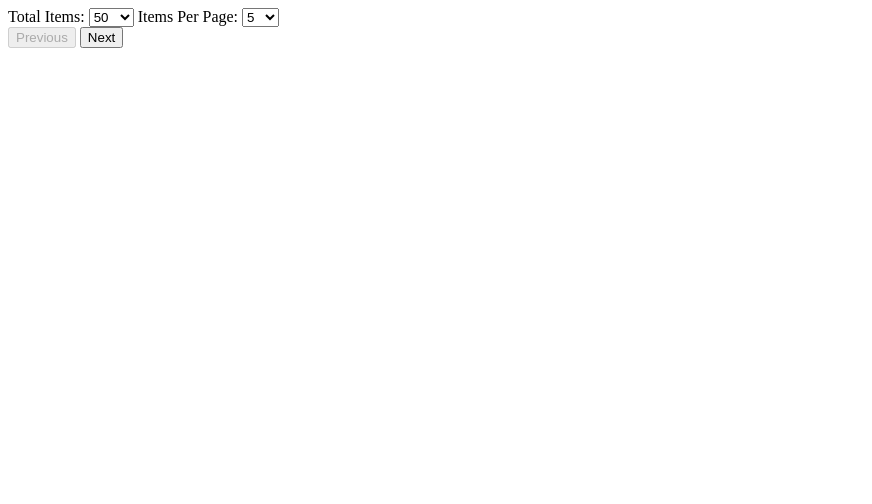
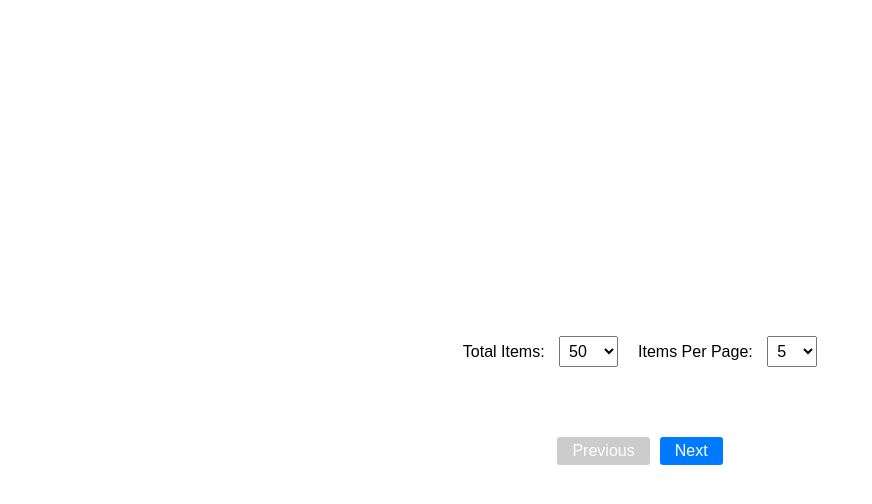
Before and after one commit to GrigoryanDav/pagination-js, a plain HTML site: page index.html in a window 1280 px wide. Shown: the whole page, without its empty margins (0-872 px from the left). Drawn offline with Linux system fonts and the light colour scheme.

Commit message:
Add styles for my app

```diff
--- /dev/null
+++ b/index.css
@@ -0,0 +1,77 @@
+* {
+    margin: 0;
+    padding: 0;
+}
+
+.pagination-container {
+    display: flex;
+    align-items: center;
+    justify-content: center;
+    flex-direction: column;
+    gap: 50px;
+    height: 100vh;
+    font-family: Arial, Helvetica, sans-serif;
+}
+
+.pagination-btn {
+    padding: 5px 15px;
+    font-size: 16px;
+    cursor: pointer;
+    background-color: #007bff;
+    color: white;
+    border: none;
+    border-radius: 3px;
+}
+
+.pagination-btn:disabled {
+    background-color: #ccc;
+    cursor: not-allowed;
+}
+
+.pagination-numbers {
+    display: flex;
+    gap: 5px;
+}
+
+.page-number {
+    padding: 5px 10px;
+    font-size: 16px;
+    cursor: pointer;
+    border: 1px solid #ddd;
+    border-radius: 3px;
+    background-color: white;
+}
+
+.page-number.active {
+    background-color: #007bff;
+    color: white;
+    border-color: #007bff;
+}
+
+.settings {
+    display: flex;
+    justify-content: center;
+    gap: 20px;
+}
+
+.settings > label {
+    font-size: 16px;
+}
+
+.settings > label > select {
+    padding: 5px;
+    font-size: 16px;
+    margin-left: 10px;
+}
+
+.buttons-numbers-container {
+    display: flex;
+    gap: 20px;
+    flex-direction: column;
+}
+
+.pagination-buttons-container {
+    display: flex;
+    justify-content: flex-end;
+    gap: 10px;
+}
--- a/index.html
+++ b/index.html
@@ -5,6 +5,7 @@
     <meta charset="UTF-8">
     <meta name="viewport" content="width=device-width, initial-scale=1.0">
     <title>Pagination</title>
+    <link rel="stylesheet" href="./index.css">
 </head>
 
 <body>
```
